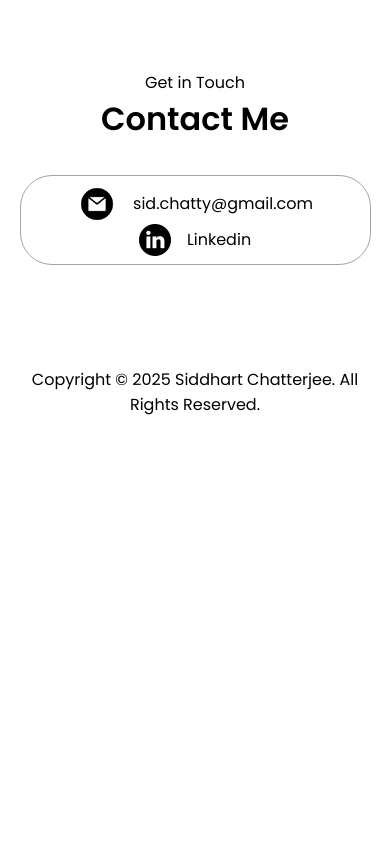
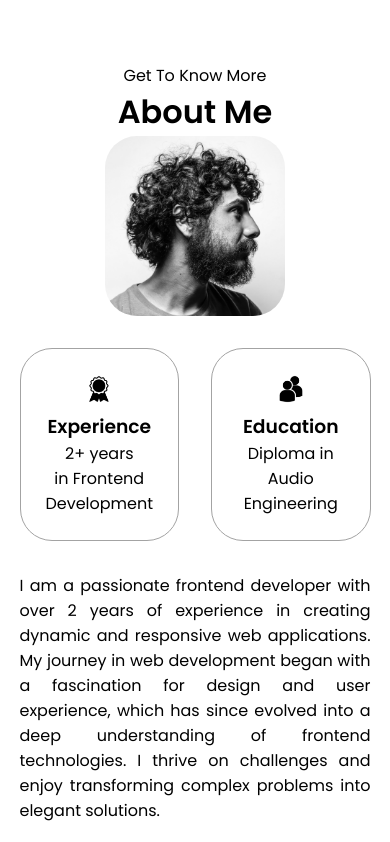
Before and after one commit to elSiD1011/Portfolio, a plain HTML site: page index.html in a window 390 px wide. Shown: the part 802-1644 px from the top of the page. Before the commit the page ends 1507 px from the top, so only its background shows below. Drawn offline with Linux system fonts and the light colour scheme.

Commit message:
21 July 2025

```diff
--- a/index.html
+++ b/index.html
@@ -1,10 +1,10 @@
 <!DOCTYPE html>
 <html lang="en">
   <head>
-  <meta charset="UTF-8">
-  <meta name="viewport" content="width=device-width, initial-scale=1.0">
+    <meta charset="UTF-8" />
+    <meta name="viewport" content="width=device-width, initial-scale=1.0" />
     <title>Siddhart Chatterjee</title>
-  <link rel="stylesheet" href="utils/main.css">
+    <link rel="stylesheet" href="utils/main.css" />
   </head>
   <body>
     <main>
@@ -31,7 +31,9 @@
             <div class="ham-links">
               <ul>
                 <li><a href="#about" onclick="toggleMenu()">About</a></li>
-              <li><a href="#experience" onclick="toggleMenu()">Experience</a></li>
+                <li>
+                  <a href="#experience" onclick="toggleMenu()">Experience</a>
+                </li>
                 <li><a href="#projects" onclick="toggleMenu()">Projects</a></li>
                 <li><a href="#contact" onclick="toggleMenu()">Contact</a></li>
               </ul>
@@ -42,7 +44,7 @@
       <section id="profile">
         <div class="section-container">
           <div class="profile-image-container">
-          <img src="./assets/Sid.jpg" alt="Siddhart Chatterjee">
+            <img src="./assets/Sid.jpg" alt="Siddhart Chatterjee" />
           </div>
           <div class="profile-text-container">
             <p class="text-1">Hello I'm</p>
@@ -53,26 +55,89 @@
               <button class="btn btn-color-2">Contact Into</button>
             </div>
             <div class="social-container">
-            <img src="./assets/linkedin.png" alt="linkedin" class="icon">
-            <img src="./assets/github.png" alt="github" class="icon">
+              <img src="./assets/linkedin.png" alt="linkedin" class="icon" />
+              <img src="./assets/github.png" alt="github" class="icon" />
             </div>
           </div>
         </div>
       </section>
+
+      <!-- About Me -->
+
+      <section id="about">
+        <p class="text-1" style="text-align: center">Get To Know More</p>
+        <h1 class="title">About Me</h1>
+        <div class="section-container">
+          <div class="section-pic-container">
+            <img
+              src="./assets/about-pic.png"
+              class="about-pic"
+              alt="Sid Image"
+            />
+          </div>
+          <div>
+            <div class="about-detail-container">
+              <div class="details-container">
+                <img
+                  src="./assets/experience.png"
+                  alt="Experience icon"
+                  class="icon"
+                />
+                <h3>Experience</h3>
+                <div>
+                  2+ years <br />
+                  in Frontend Development
+                </div>
+              </div>
+              <div class="details-container">
+                <img
+                  src="./assets/education.png"
+                  alt="Education icon"
+                  class="icon"
+                />
+                <h3>Education</h3>
+                <p>Diploma in Audio Engineering</p>
+              </div>
+            </div>
+            <div class="text-container">
+              <p>
+                I am a passionate frontend developer with over 2 years of
+                experience in creating dynamic and responsive web applications.
+                My journey in web development began with a fascination for
+                design and user experience, which has since evolved into a deep
+                understanding of frontend technologies. I thrive on challenges
+                and enjoy transforming complex problems into elegant solutions.
+              </p>
+            </div>
+          </div>
+        </div>
+      </section>
+
       <section id="contact">
         <p class="text-1">Get in Touch</p>
         <h1 class="title">Contact Me</h1>
         <div class="contact-info-main-container">
           <div class="contact-info-container">
-          <img src="./assets/email.png" alt="Email Icon" class="icon contact-icon email-icon">
-          <p><a href="mailto:sid.chatty@gmail.com"></a>sid.chatty@gmail.com</p>
+            <img
+              src="./assets/email.png"
+              alt="Email Icon"
+              class="icon contact-icon email-icon"
+            />
+            <p>
+              <a href="mailto:sid.chatty@gmail.com"></a>sid.chatty@gmail.com
+            </p>
           </div>
           <div class="contact-info-container">
-          <img src="./assets/linkedin.png" alt="Linkedin" class="icon contact-icon">
+            <img
+              src="./assets/linkedin.png"
+              alt="Linkedin"
+              class="icon contact-icon"
+            />
             <p><a href="https://www.linkedin.com/in/elsid1011/">Linkedin</a></p>
           </div>
         </div>
       </section>
+
       <footer>
         <!-- <nav>
         <div class="footer-links-container">
@@ -84,9 +149,7 @@
           </ul>
         </div>
       </nav> -->
-      <p>
-        Copyright &copy; 2025 Siddhart Chatterjee. All Rights Reserved.
-      </p>
+        <p>Copyright &copy; 2025 Siddhart Chatterjee. All Rights Reserved.</p>
       </footer>
     </main>
     <script src="utils/script.js"></script>
--- a/utils/main.css
+++ b/utils/main.css
@@ -18,7 +18,8 @@ html {
 
 /* Navigation Bar */
 
-nav, .menu-links {
+nav,
+.menu-links {
   display: flex;
   justify-content: space-around;
   align-items: center;
@@ -75,7 +76,6 @@ a:hover {
   background-color: black;
 }
 
-
 .ham-links {
   position: absolute;
   top: 100%;
@@ -88,7 +88,7 @@ a:hover {
   list-style: none;
   border: 1px solid #ccc;
   border-radius: 5px;
-  box-shadow: 0 2px 5px rgba(0,0,0,0.1);
+  box-shadow: 0 2px 5px rgba(0, 0, 0, 0.1);
 }
 
 .ham-links ul {
@@ -127,7 +127,6 @@ a:hover {
   transform: rotate(45deg) translate(-5px, -6px);
 }
 
-
 /* SECTIONS */
 
 section {
@@ -150,7 +149,7 @@ section {
   height: 80vh;
 }
 
-.profile-image-container{
+.profile-image-container {
   display: flex;
   height: 500px;
   width: 500px;
@@ -170,7 +169,7 @@ section {
   text-align: center;
 }
 
-.text2{
+.text2 {
   font-size: 1.75rem;
   margin-bottom: 1rem;
 }
@@ -195,12 +194,14 @@ section {
   margin-top: 1rem;
 }
 
-.btn-color-1 , .btn-color-2 {
+.btn-color-1,
+.btn-color-2 {
   border: rgb(53, 53, 53) solid 2px;
 }
 
-.btn-color-1:hover , .btn-color-2:hover {
-    cursor:pointer;
+.btn-color-1:hover,
+.btn-color-2:hover {
+  cursor: pointer;
 }
 
 .btn-color-1,
@@ -230,10 +231,70 @@ section {
   margin-top: 1rem;
 }
 
-
 .icon {
   cursor: pointer;
   height: 2rem;
+}
+
+/* ABOUT SECTION */
+
+#about {
+  position: relative;
+}
+
+.section-pic-container {
+  display: flex;
+  height: 400px;
+  width: 400px;
+  margin: auto 0;
+}
+
+.about-containers {
+  gap: 2rem;
+  margin-bottom: 2rem;
+  margin-top: 2rem;
+}
+
+.about-details-container {
+  justify-content: center;
+  flex-direction: column;
+}
+
+.section-container {
+  display: flex;
+  gap: 4rem;
+  height: 80%;
+}
+
+.about-containers,
+.about-details-container {
+  display: flex;
+}
+
+.about-detail-container {
+  display: flex;
+  flex-direction: row;
+  gap: 2rem;
+  margin-top: 10rem;
+}
+
+.about-pic {
+  border-radius: 2rem;
+}
+
+.details-container {
+  padding: 1.5rem;
+  flex: 1;
+  background: #ffffff;
+  border-radius: 2rem;
+  border: 1px solid #aaa;
+  border-color: rgb(163, 163, 163);
+  text-align: center;
+}
+
+.text-container {
+  text-align: justify;
+  margin-top: 2rem;
 }
 
 /* CONTACT SECTION */
@@ -287,11 +348,12 @@ footer p {
   margin-top: 2rem;
 }
 
-nav, .footer-links {
+nav,
+.footer-links {
   display: flex;
 }
 
-.footer-links{
+.footer-links {
   gap: 2rem;
   list-style: none;
   font-size: 1.5rem;
@@ -308,20 +370,22 @@ nav, .footer-links {
   text-decoration-color: rgb(181, 181, 181);
 }
 
-
 /* Media Queries For Responsive Design */
 
-@media (max-width:1400px) {
+@media (max-width: 1400px) {
   #profile {
     height: 80vh;
     margin-bottom: 5rem;
+  }
+  .about-containers {
+    flex-wrap: wrap;
   }
   #contact {
     height: fit-content;
   }
 }
 
-@media (max-width:1200px) {
+@media (max-width: 1200px) {
   #navbar {
     display: none;
   }
@@ -344,9 +408,17 @@ nav, .footer-links {
     height: 275px;
     margin: 0 auto 2rem;
   }
+  .section-pic-container {
+    width: 275px;
+    height: 275px;
+    margin: 0 auto 2rem;
+  }
+  .about-containers {
+    margin-top: 0;
+  }
 }
 
-@media(max-width:600px) {
+@media (max-width: 600px) {
   #contact,
   footer {
     height: 40vh;
@@ -381,10 +453,17 @@ nav, .footer-links {
     height: fit-content;
     margin-bottom: 2rem;
   }
-  .about-containers,
+
   .contact-info-main-container,
   .btn-container {
     flex-wrap: wrap;
+  }
+  #about {
+    margin-top: 2rem;
+    margin-bottom: 2rem;
+  }
+  .about-detail-container {
+    margin-top: 2rem;
   }
   .contact-info-container {
     margin: 0;
@@ -393,4 +472,9 @@ nav, .footer-links {
   .nav-links li a {
     font-size: 1rem;
   }
+  .section-pic-container {
+    width: auto;
+    height: 46vw;
+    justify-content: center;
   }
+}
```
Lines whose indentation alone changed are shown as unchanged.
